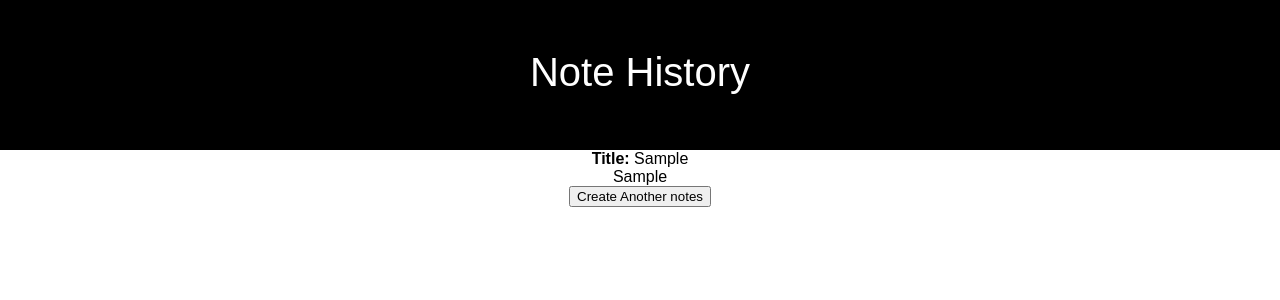
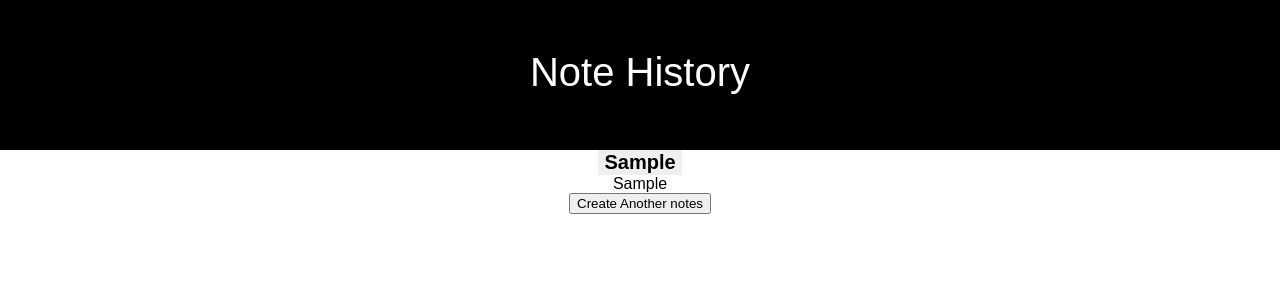
Before and after one commit to siddharth-lakhara/noteTakingApp, a React (Create React App) app: page / in a window 1280 px wide. Both pictures are taken after typing "Sample", "Sample" into the empty fields and a click on the button "Save". Shown: the top 300 px of the page. Built offline with nearby package versions, Linux system fonts and the light colour scheme.

Commit message:
editable notes

```diff
--- a/src/App.jsx
+++ b/src/App.jsx
@@ -13,28 +13,60 @@ class App extends React.Component {
     this.state = {
       addNotes: 1,
       noteStorage: [],
-      id: 1,
+      key: 1,
+      titleText: '',
+      noteText: '',
+      oldNoteKey: 0,
     };
     this.changeState = this.changeState.bind(this);
     this.updateNoteStorage = this.updateNoteStorage.bind(this);
+    this.clearContents = this.clearContents.bind(this);
+    this.editNotes = this.editNotes.bind(this);
+    this.updateOldNotes = this.updateOldNotes.bind(this);
   }
 
   updateNoteStorage(newNotesArray) {
     this.setState({
       noteStorage: [...this.state.noteStorage, newNotesArray],
-      id: this.state.id + 1,
+      key: this.state.key + 1,
     });
   }
 
-  changeState() {
-    const newState = (this.state.addNotes) ^ 1;
+  changeState(newState) {
     this.setState({
       addNotes: newState,
     });
   }
 
+  editNotes(key) {
+    this.setState({
+      titleText: this.state.noteStorage[key - 1].title,
+      noteText: this.state.noteStorage[key - 1].message,
+      oldNoteKey: key,
+    });
+  }
+
+  updateOldNotes(newNotesArray) {
+    const oldNotesObject = this.state.noteStorage;
+    // console.log('newNotesArray: ', newNotesArray);
+    // console.log('oldNotesObject: ', oldNotesObject);
+    // console.log('Verify Correct element: ', oldNotesObject[this.state.oldNoteKey - 1]);
+    oldNotesObject[this.state.oldNoteKey - 1] = newNotesArray;
+    this.setState({
+      noteStorage: oldNotesObject,
+      oldNoteKey: 0,
+    });
+  }
+
+  clearContents() {
+    this.setState({
+      titleText: '',
+      noteText: '',
+    });
+  }
+
   render() {
-    if (this.state.addNotes) {
+    if (this.state.addNotes === 1) {
       return (
         <div className="App">
           <HeaderComponent title="Note maker application" />
@@ -44,7 +76,32 @@ class App extends React.Component {
             notePlaceholder="Your note here"
             changeState={this.changeState}
             updateNoteStorage={this.updateNoteStorage}
-            noteId={this.state.id}
+            noteId={this.state.key}
+            titleText={this.state.titleText}
+            noteText={this.state.noteText}
+            titlePlaceHolder="Note title here"
+            clearContents={this.clearContents}
+          />
+          <FooterComponent
+            text="About Us"
+          />
+        </div>
+      );
+    } else if (this.state.addNotes === 2) {
+      return (
+        <div className="App">
+          <HeaderComponent title="Note maker application" />
+          <BodyComponent
+            emText="Please type your note below"
+            maxTextLength={5}
+            notePlaceholder="Your note here"
+            changeState={this.changeState}
+            updateNoteStorage={this.updateOldNotes}
+            noteId={this.state.key}
+            titleText={this.state.titleText}
+            noteText={this.state.noteText}
+            titlePlaceHolder="Note title here"
+            clearContents={this.clearContents}
           />
           <FooterComponent
             text="About Us"
@@ -59,6 +116,7 @@ class App extends React.Component {
         <History
           changeState={this.changeState}
           noteStorage={this.state.noteStorage}
+          editNotes={this.editNotes}
         />
       </div>
     );
--- a/src/components/body/body.jsx
+++ b/src/components/body/body.jsx
@@ -11,8 +11,8 @@ class Body extends React.Component {
       Characters: 0,
       color: 'white',
       maxCharacters: props.maxTextLength,
-      titleText: '',
-      noteText: '',
+      titleText: this.props.titleText,
+      noteText: this.props.noteText,
     };
     this.handleChange = this.handleChange.bind(this);
     this.titleChange = this.titleChange.bind(this);
@@ -34,6 +34,7 @@ class Body extends React.Component {
 
   titleChange(event) {
     const input = event.target.value;
+
     this.setState({
       titleText: input,
     });
@@ -43,9 +44,8 @@ class Body extends React.Component {
     this.setState({
       Characters: 0,
       color: 'white',
-      titleText: '',
-      noteText: '',
     });
+    this.props.clearContents();
   }
 
   render() {
@@ -54,7 +54,7 @@ class Body extends React.Component {
         <p className="noteTitle">
         Note Title
         </p>
-        <input type="text" className="tasks" value={this.state.titleText} onChange={this.titleChange} />
+        <input type="text" className="tasks" value={this.state.titleText} onChange={this.titleChange} placeholder={this.props.titlePlaceHolder} />
         <br />
         <br />
         <em> {this.props.emText} </em>
@@ -72,6 +72,7 @@ class Body extends React.Component {
           clearContent={this.clearContents}
           changeState={this.props.changeState}
           updateNoteStorage={this.props.updateNoteStorage}
+          noteId={this.props.noteId}
         />
       </div>
     );
@@ -82,8 +83,13 @@ Body.propTypes = {
   maxTextLength: PropTypes.number.isRequired,
   emText: PropTypes.string.isRequired,
   notePlaceholder: PropTypes.string.isRequired,
+  titlePlaceHolder: PropTypes.string.isRequired,
   changeState: PropTypes.func.isRequired,
   updateNoteStorage: PropTypes.func.isRequired,
+  noteId: PropTypes.number.isRequired,
+  titleText: PropTypes.string.isRequired,
+  noteText: PropTypes.string.isRequired,
+  clearContents: PropTypes.func.isRequired,
 };
 
 export default Body;
--- a/src/components/body/save.jsx
+++ b/src/components/body/save.jsx
@@ -1,4 +1,5 @@
 import React from 'react';
+import PropTypes from 'prop-types';
 
 class Save extends React.Component {
   constructor(props) {
@@ -7,12 +8,13 @@ class Save extends React.Component {
   }
 
   saveNote() {
+    const key = this.props.noteId;
     const title = this.props.titleText;
     const message = this.props.noteText;
-    const noteObject = { title, message };
+    const noteObject = { key, title, message };
     this.props.clearContent();
     this.props.updateNoteStorage(noteObject);
-    this.props.changeState();
+    this.props.changeState(0);
   }
 
   render() {
@@ -22,4 +24,12 @@ class Save extends React.Component {
   }
 }
 
+Save.propTypes = {
+  titleText: PropTypes.string.isRequired,
+  noteText: PropTypes.string.isRequired,
+  clearContent: PropTypes.func.isRequired,
+  changeState: PropTypes.func.isRequired,
+  updateNoteStorage: PropTypes.func.isRequired,
+  noteId: PropTypes.number.isRequired,
+};
 export default Save;
--- a/src/components/history/main/history.jsx
+++ b/src/components/history/main/history.jsx
@@ -1,51 +1,44 @@
 import React from 'react';
+import PropTypes from 'prop-types';
 import './history.css';
+import ShowNotes from './showNotes';
 
 class History extends React.Component {
   constructor(props) {
     super(props);
-    this.goBack = this.goBack.bind(this);
+    this.changeState = this.changeState.bind(this);
+    this.editNotes = this.editNotes.bind(this);
   }
 
-  goBack() {
-    this.props.changeState();
+  editNotes(event) {
+    const key = event.target.id;
+    this.props.editNotes(key);
+    this.props.changeState(2);
+  }
+
+  changeState() {
+    this.props.changeState(1);
   }
 
   render() {
     return (
       <div className="historyBody" >
-        {this.props.noteStorage.map(elem => (
-          <div>
-            <div className="notesTitle">
-              <strong>Title: </strong>
-              {elem.title}
-            </div>
-            <div className="notesMessage">
-              {elem.message}
-            </div>
-          </div>
-          ))}
+        <ShowNotes
+          noteStorage={this.props.noteStorage}
+          editNotes={this.editNotes}
+        />
         <div className="goBackButton">
-          <input type="button" value="Create Another notes" onClick={this.goBack} />
+          <input type="button" value="Create Another notes" onClick={this.changeState} />
         </div>
       </div>
     );
   }
 }
 
+History.propTypes = {
+  changeState: PropTypes.func.isRequired,
+  noteStorage: PropTypes.array.isRequired,
+  editNotes: PropTypes.func.isRequired,
+};
+
 export default History;
-
-// EDITED
-// {
-//   this.props.noteStorage.map((title, message) => (
-//     <div>
-//       <div className="notesTitle">
-//         <strong>Title: </strong>
-//         {title}
-//       </div>
-//       <div className="notesMessage">
-//         {message}
-//       </div>
-//     </div>
-//   ))
-// }
--- /dev/null
+++ b/src/components/history/main/showNotes.css
@@ -0,0 +1,5 @@
+.titleButton {
+    border: none;
+    font-size: 20px;
+    font-weight: bold;
+}
--- /dev/null
+++ b/src/components/history/main/showNotes.jsx
@@ -0,0 +1,33 @@
+import React from 'react';
+import PropTypes from 'prop-types';
+import './showNotes.css';
+
+class ShowNotes extends React.Component {
+  render() {
+    return (
+      this.props.noteStorage.map((elem, id) => (
+        <div>
+          <div className="notesTitle">
+            <input
+              type="button"
+              className="titleButton"
+              value={elem.title}
+              onClick={this.props.editNotes}
+              id={elem.key}
+            />
+
+          </div>
+          <div className="notesMessage">
+            {elem.message}
+          </div>
+        </div>
+      ))
+    );
+  }
+}
+
+ShowNotes.propTypes = {
+  noteStorage: PropTypes.array.isRequired,
+  editNotes: PropTypes.func.isRequired,
+};
+export default ShowNotes;
```
